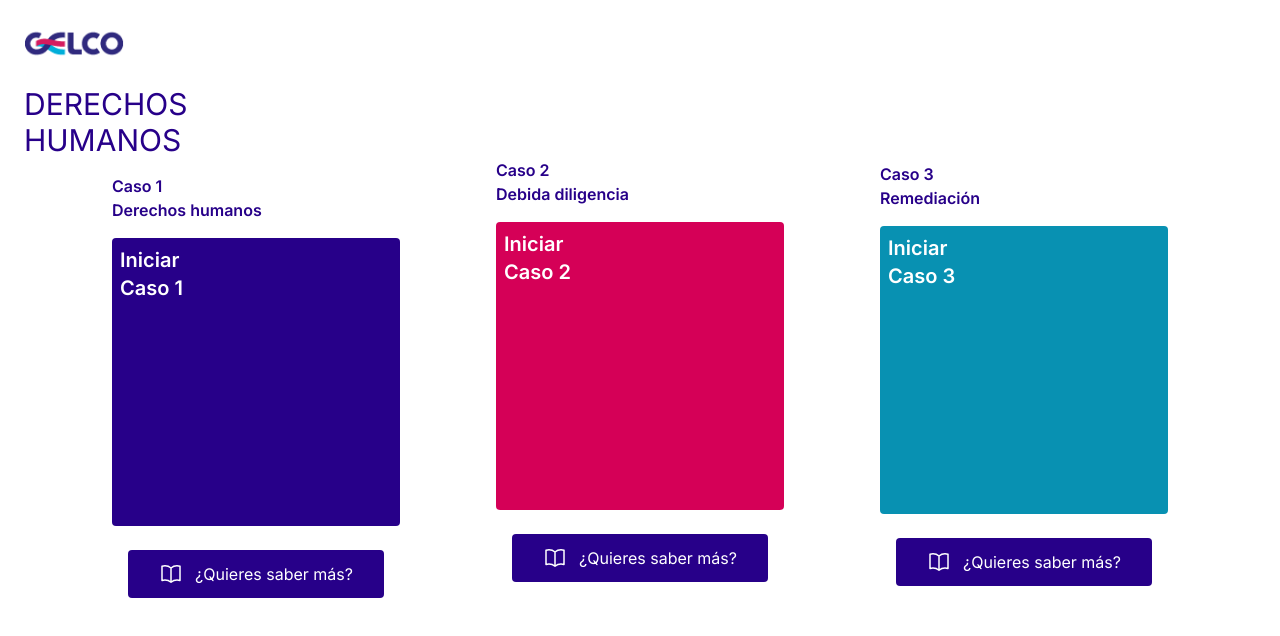
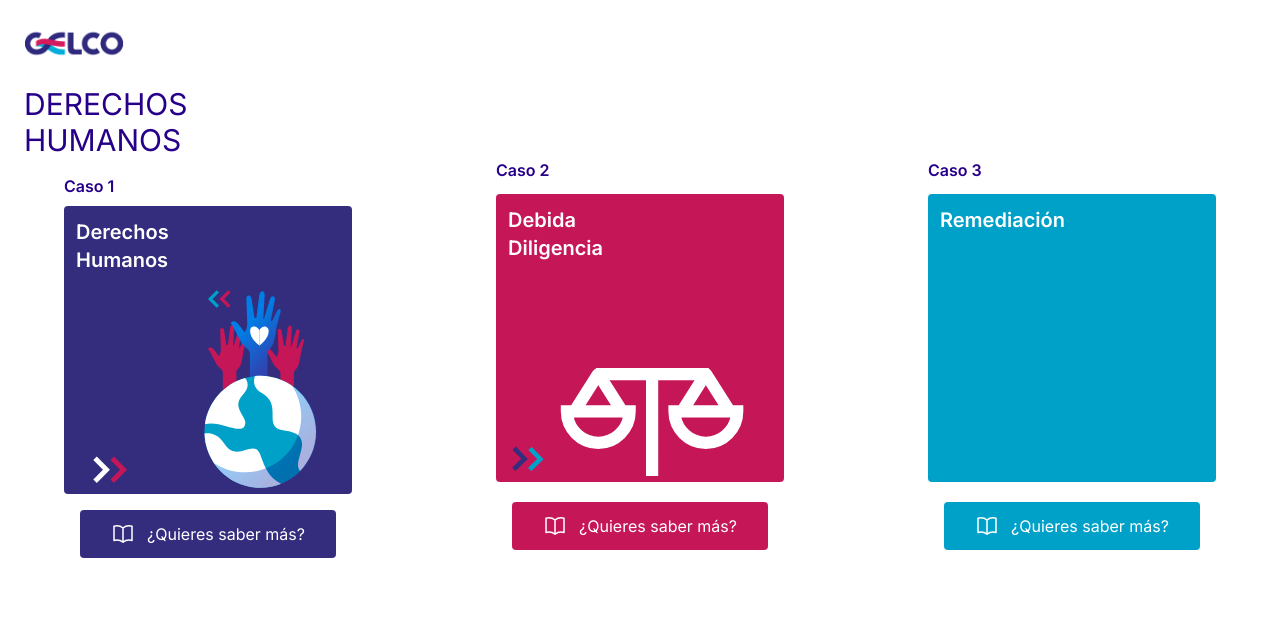
Before and after one commit to kkrlosdev/hr-project, a Next.js app: page /cases in a window 1280 px wide. Shown: the top 636 px of the page. Built offline with nearby package versions, Linux system fonts and the light colour scheme.

Commit message:
Updated Cases Page
Create Button Component

Update Colors Palette

```diff
--- a/src/app/cases/page.js
+++ b/src/app/cases/page.js
@@ -1,5 +1,6 @@
 import {Logo} from "../components/Logo"
 import { KnowMoreButton } from "../components/KnowMore"
+import Image from "next/image"
 
 export default function Cases(){
     return (
@@ -9,33 +10,32 @@ export default function Cases(){
                 <h1 className="ml-6 text-3xl blue-gelco">DERECHOS <br/> HUMANOS </h1>
             </header>
 
-            <main className="flex justify-center mb-2 space-x-24">
+            <main className="flex justify-center mb-2 space-x-36">
 
                 <section className="flex flex-col items-center mt-4">
                     <h1 className="self-start font-semibold blue-gelco">Caso 1</h1>
-                    <h2 className="self-start font-semibold blue-gelco">Derechos humanos</h2>
-                    <div className="my-4 text-xl font-semibold text-white transition-all rounded w-72 h-72 bg-blue-gelco hover:scale-105">
-                        <h1 className="m-2">Iniciar <br/> Caso 1</h1>
+                    <div className="my-2 text-xl font-semibold text-white transition-all rounded w-72 h-72 bg-blue-gelco hover:scale-105">
+                        <h1 className="m-3">Derechos <br/> Humanos</h1>
+                        <Image className="ml-4" src="/derechos_humanos.svg" alt="Derechos humanos" width={250} height={100}/>
                     </div>
-                    <KnowMoreButton/>
+                    <KnowMoreButton href="./case1" color="bg-blue-gelco"/>
                 </section>
 
                 <section className="flex flex-col items-center">
                     <h1 className="self-start font-semibold blue-gelco">Caso 2</h1>
-                    <h2 className="self-start font-semibold blue-gelco">Debida diligencia</h2>
-                    <div className="my-4 text-xl font-semibold text-white transition-all rounded w-72 h-72 bg-pink-gelco hover:scale-105">
-                        <h1 className="m-2">Iniciar <br/> Caso 2</h1>
+                    <div className="my-3 text-xl font-semibold text-white transition-all rounded w-72 h-72 bg-pink-gelco hover:scale-105">
+                        <h1 className="m-3">Debida <br/> Diligencia</h1>
+                        <Image className="mt-4 ml-2" src="/3.svg" alt="Debida Diligencia" width={240} height={100}/>
                     </div>
-                    <KnowMoreButton/>
+                    <KnowMoreButton color="bg-pink-gelco" href="/"/>
                 </section>
 
-                <section className="flex flex-col items-center mt-1">
+                <section className="flex flex-col items-center">
                     <h1 className="self-start font-semibold blue-gelco">Caso 3</h1>
-                    <h2 className="self-start font-semibold blue-gelco">Remediación</h2>
-                    <div className="my-4 text-xl font-semibold text-white transition-all rounded w-72 h-72 bg-cyan-600 hover:scale-105">
-                        <h1 className="m-2">Iniciar <br/> Caso 3</h1>
+                    <div className="my-3 text-xl font-semibold text-white transition-all rounded w-72 h-72 bg-cyan-gelco hover:scale-105">
+                        <h1 className="m-3">Remediación</h1>
                     </div>
-                    <KnowMoreButton/>
+                    <KnowMoreButton color="bg-cyan-gelco" href="/"/>
                 </section>
             </main>
         </>
--- a/src/app/components/KnowMore.jsx
+++ b/src/app/components/KnowMore.jsx
@@ -1,8 +1,9 @@
-export function KnowMoreButton(){
-    return (
-        <button className="flex items-center justify-center w-64 h-12 gap-3 mt-2 text-white rounded bg-blue-gelco"><svg xmlns="http://www.w3.org/2000/svg" fill="none" viewBox="0 0 24 24" stroke-width="1.5" stroke="currentColor" class="w-6 h-6">
-        <path stroke-linecap="round" stroke-linejoin="round" d="M12 6.042A8.967 8.967 0 0 0 6 3.75c-1.052 0-2.062.18-3 .512v14.25A8.987 8.987 0 0 1 6 18c2.305 0 4.408.867 6 2.292m0-14.25a8.966 8.966 0 0 1 6-2.292c1.052 0 2.062.18 3 .512v14.25A8.987 8.987 0 0 0 18 18a8.967 8.967 0 0 0-6 2.292m0-14.25v14.25" />
-      </svg>
-      ¿Quieres saber más?</button>
-    )
+export function KnowMoreButton({color, href}){
+  const bgColorClass = `${color}`;
+  return (
+      <a href={href} className={`flex ${bgColorClass} items-center justify-center w-64 h-12 gap-3 mt-2 text-white rounded hover:shadow-md`}><svg xmlns="http://www.w3.org/2000/svg" fill="none" viewBox="0 0 24 24" stroke-width="1.5" stroke="currentColor" class="w-6 h-6">
+      <path stroke-linecap="round" stroke-linejoin="round" d="M12 6.042A8.967 8.967 0 0 0 6 3.75c-1.052 0-2.062.18-3 .512v14.25A8.987 8.987 0 0 1 6 18c2.305 0 4.408.867 6 2.292m0-14.25a8.966 8.966 0 0 1 6-2.292c1.052 0 2.062.18 3 .512v14.25A8.987 8.987 0 0 0 18 18a8.967 8.967 0 0 0-6 2.292m0-14.25v14.25" />
+    </svg>
+    ¿Quieres saber más?</a>
+  )
 }
--- a/src/app/globals.css
+++ b/src/app/globals.css
@@ -6,18 +6,26 @@
   color: #d50057;
 }
 
+.blue-gelco{
+  color: #270089;
+}
+
+.cyan-gelco{
+  color: rgb(000, 161, 200);
+}
+
 .bg-pink-gelco{
-  background-color: #d50057
+  background-color: rgb(197, 022, 087)
 }
 
 .bg-blue-gelco{
-  background-color: #270089;
+  background-color: rgb(052, 044, 125);
 }
 
+.bg-cyan-gelco{
+  background-color: rgb(000, 161, 200);
+}
 
-.blue-gelco{
-  color: #270089;
-}
 
 @layer utilities {
   .text-balance {
```
